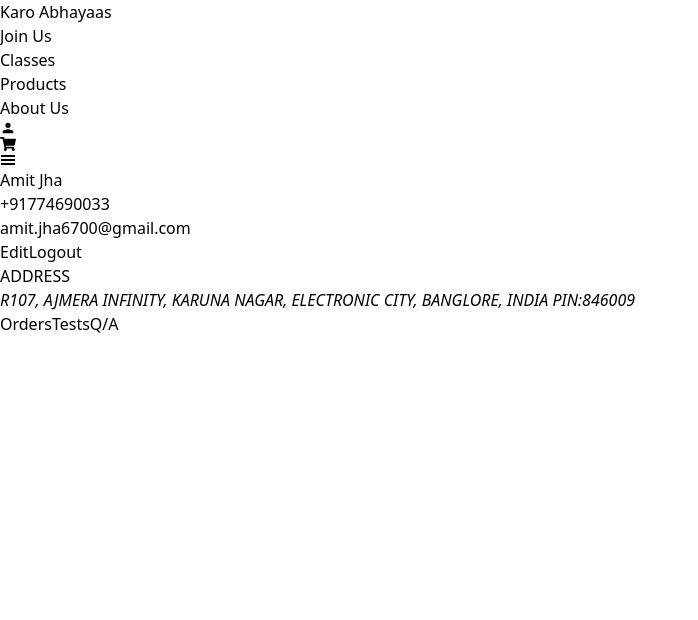
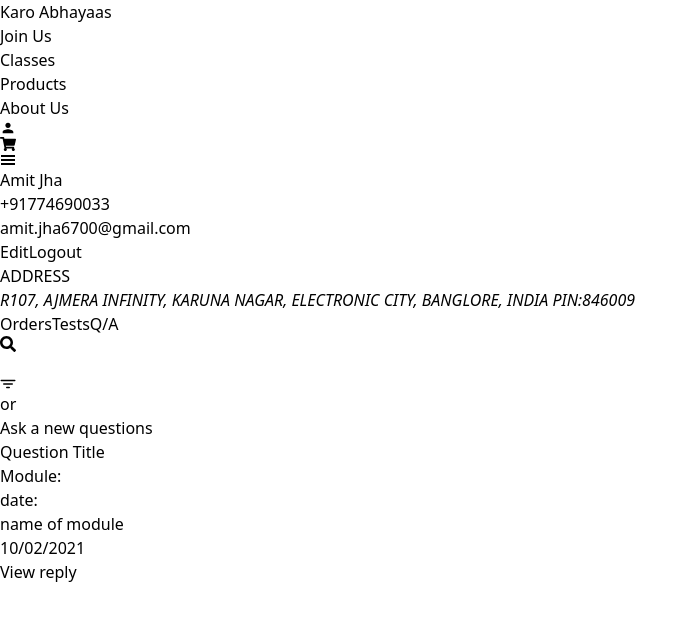
Before and after one commit to PrabhjotSingh-developer/karoAbhayaas, a React (Vite) app: page /ques in a window 1280 px wide. Shown: the top 620 px of the page, without its empty margins (0-698 px from the left). Built offline with nearby package versions, Linux system fonts and the light colour scheme.

Commit message:
join us page complete

```diff
--- /dev/null
+++ b/src/components/qandans/Question.jsx
@@ -0,0 +1,38 @@
+import React from 'react'
+import SearchBar from '../search/SearchBar'
+
+const Quetion = () => {
+  return (
+    <div>
+      <div className="flex items-center justify-between sm:flex-row flex-col gap-3">
+        <div className="searchbar w-[95%] sm:w-[55%] md:w-[60%]">
+          <SearchBar/>
+        </div>
+          <p className='font-bold'>or</p>
+          <button className='uppercase bg-black text-white py-2 px-4'>Ask a new questions</button>
+       </div>
+       <div className="quesTitle border-2 p-6 mt-7">
+              <h2 className='font-bold text-2xl my-3'>Question Title</h2>
+           <div className="quesContent flex justify-between md:flex-row flex-col gap-7">
+              <div className="flex gap-2">
+                  <div className="heading flex gap-2 flex-col">
+                      <h2 className='uppercase font-bold'>Module:</h2>
+                      <h2 className='uppercase font-bold'>date:</h2>
+
+
+                  </div>
+                    <div className="content flex gap-2 flex-col">
+                      <h2 className='uppercase'>name of module</h2>
+                      <h2>10/02/2021</h2>
+                    </div>
+              </div>
+              <div className="buttons">
+                  <button className='uppercase bg-black text-white w-[10rem] py-2 px-4'>View reply</button>
+              </div>
+           </div>
+       </div>
+    </div>
+  )
+}
+
+export default Quetion
--- /dev/null
+++ b/src/components/search/SearchBar.jsx
@@ -0,0 +1,17 @@
+import React from 'react'
+import { FaSearch } from "react-icons/fa";
+import { IoFilter } from "react-icons/io5";
+const SearchBar = () => {
+  return (
+    <div className='flex w-[100%] items-center bg-slate-50 py-4 justify-between px-4 my-4' >
+        <div className="search_text flex items-center gap-2 w-[100%]">
+               <FaSearch/>
+         <input type="text" name="" id="" className='bg-transparent px-2 py-1 w-[80%] outline-none'/>
+        </div>
+
+        <IoFilter/>
+    </div>
+  )
+}
+
+export default SearchBar
--- a/src/components/test/Test.jsx
+++ b/src/components/test/Test.jsx
@@ -1,11 +1,34 @@
-import React from 'react'
-
+import React from "react";
+import SearchBar from "../search/SearchBar";
 const Test = () => {
   return (
     <div>
-      test component
+      <SearchBar />
+      <div className="test border-2  p-4">
+        <h2 className="text-3xl font-bold">TEST NAME</h2>
+
+        <div className="test_content flex gap-3 mt-5 justify-between md:flex-row flex-col">
+          <div className="flex gap-4">
+            <div className="heading">
+              <h3 className="font-bold uppercase">module:</h3>
+              <h3 className="font-bold uppercase">date:</h3>
+              <h3 className="font-bold uppercase">marks:</h3>
+              <h3 className="font-bold uppercase">duration:</h3>
+            </div>
+            <div className="desc">
+              <h3 className="uppercase ">Name of Module</h3>
+              <h3 className="uppercase ">10/04/2021</h3>
+              <h3 className="uppercase ">100</h3>
+              <h3 className="uppercase ">30 Mins</h3>
+            </div>
+          </div>
+          <div className="buttons">
+               <button className="bg-black text-white w-[10rem] uppercase py-2">Start</button>
+          </div>
+        </div>
+      </div>
     </div>
-  )
-}
+  );
+};
 
-export default Test
+export default Test;
--- a/src/main.jsx
+++ b/src/main.jsx
@@ -8,13 +8,14 @@ import MyProvider from './context/MyProvider.jsx'
 import Address from './components/AddressName/Address.jsx';
 import Orders from './components/orders/Orders.jsx';
 import Test from './components/test/Test.jsx';
+import Question from './components/qandans/Question.jsx'
 const router = createBrowserRouter(
   createRoutesFromElements(
     <Route path="/"  element={<Layout/>}>
          <Route path="/" element={<><Address/></>}>
                   <Route index element={<Orders/>}/>
                   <Route path="/test" element={<Test/>}/>
-                  <Route path="ques"/>
+                  <Route path="ques" element={<Question/>}/>
 
            </Route>
          <Route path="Classes" />
```
